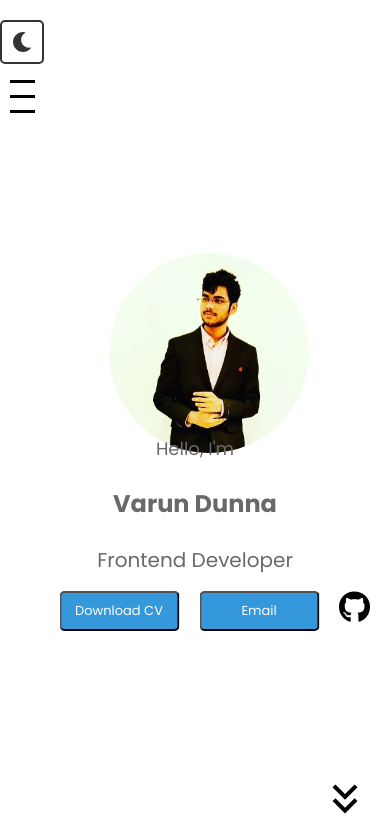
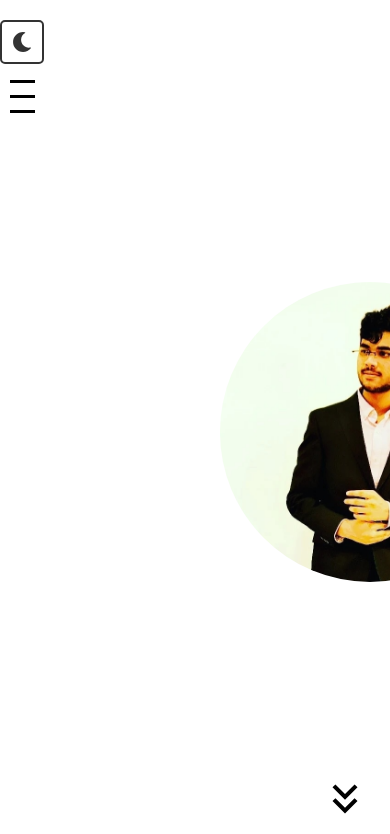
Before and after one commit to barbell-dev/Personal-Portfolio-Website, a React (Create React App) app: page / in a window 390 px wide. Shown: the top 834 px of the page. Built offline with nearby package versions, Linux system fonts and the light colour scheme.

Commit message:
5/1/24 3

```diff
--- a/src/components/Home.css
+++ b/src/components/Home.css
@@ -1,7 +1,5 @@
 /* Home.css */
-.home-section {
-  overflow-x: hidden;
-}
+
 #image-1 {
   border-radius: 50%;
   width: 300px;
@@ -9,7 +7,7 @@
   object-fit: cover;
   position: absolute;
   left: 50px;
-  margin-top: 100px;
+  top: 50%;
   transform: translateY(-50%);
 }
 
@@ -69,7 +67,6 @@
 .icon-link {
   color: black;
   transition: color 0.3s;
-  text-decoration: none;
 }
 
 .icon-link:hover {
@@ -88,33 +85,8 @@
   transform: translateY(10px);
 }
 
-/* Responsive styles for smaller screens */
-@media only screen and (max-width: 768px) {
-  #image-1 {
-    width: 200px; /* Adjust the width for smaller screens */
-    height: 200px; /* Adjust the height for smaller screens */
-    left: 10%; /* Center the image horizontally */
-    top: 30%;
-
-    transform: translateX(-50%) translateY(-50%);
-  }
-
-  .home-text {
-    text-align: center; /* Center the text for smaller screens */
-    left: 50%; /* Center the text horizontally */
-    transform: translateX(-50%) translateY(-50%);
-    top: 60%;
-    max-width: 100%; /* Ensure maximum width is 100% of the viewport */
-  }
-
-  .buttons {
-    left: 55%; /* Center the buttons horizontally */
-    transform: translateX(-50%);
-    bottom: 10px; /* Adjust the bottom position for smaller screens */
-    top: 70%;
-  }
-  .icon-link {
-    top: 80%;
-    left: 50%;
-  }
+/* Additional styles for the shifted content when navbar is clicked */
+.home-section.navbar-clicked {
+  margin-top: 100px; /* Adjust the desired margin */
+  transition: margin-top 0.3s;
 }
--- a/src/components/Home.jsx
+++ b/src/components/Home.jsx
@@ -1,11 +1,13 @@
 // Home.js
 
-import React from "react";
+import React, { useState, useEffect } from "react";
 import "./Home.css";
 import { MdOutlineKeyboardDoubleArrowDown } from "react-icons/md";
 import { Link } from "react-scroll";
 
 export default function Home() {
+  const [navbarClicked, setNavbarClicked] = useState(false);
+
   const downloadcv = () => {
     const cv_url =
       "https://drive.google.com/file/d/1uJ7HaOt_tzYPaB8Y80PsTBoXUd1GMIqz/view";
@@ -23,8 +25,26 @@ export default function Home() {
     window.location.href = mailtoLink;
   };
 
+  useEffect(() => {
+    const handleNavbarClick = () => {
+      setNavbarClicked(true);
+    };
+
+    const handleScroll = () => {
+      setNavbarClicked(false);
+    };
+
+    document.addEventListener("navbarClicked", handleNavbarClick);
+    document.addEventListener("scroll", handleScroll);
+
+    return () => {
+      document.removeEventListener("navbarClicked", handleNavbarClick);
+      document.removeEventListener("scroll", handleScroll);
+    };
+  }, []);
+
   return (
-    <div className="home-section">
+    <div className={`home-section ${navbarClicked ? "navbar-clicked" : ""}`}>
       <img
         src={process.env.PUBLIC_URL + "/photo-1.jpg"}
         alt="photograph-1"
--- a/src/components/Navbar.jsx
+++ b/src/components/Navbar.jsx
@@ -9,6 +9,7 @@ export default function Navbar() {
 
   const toggleMenu = () => {
     setMenuOpen(!menuOpen);
+    document.dispatchEvent(new Event("navbarClicked"));
   };
 
   return (
```
